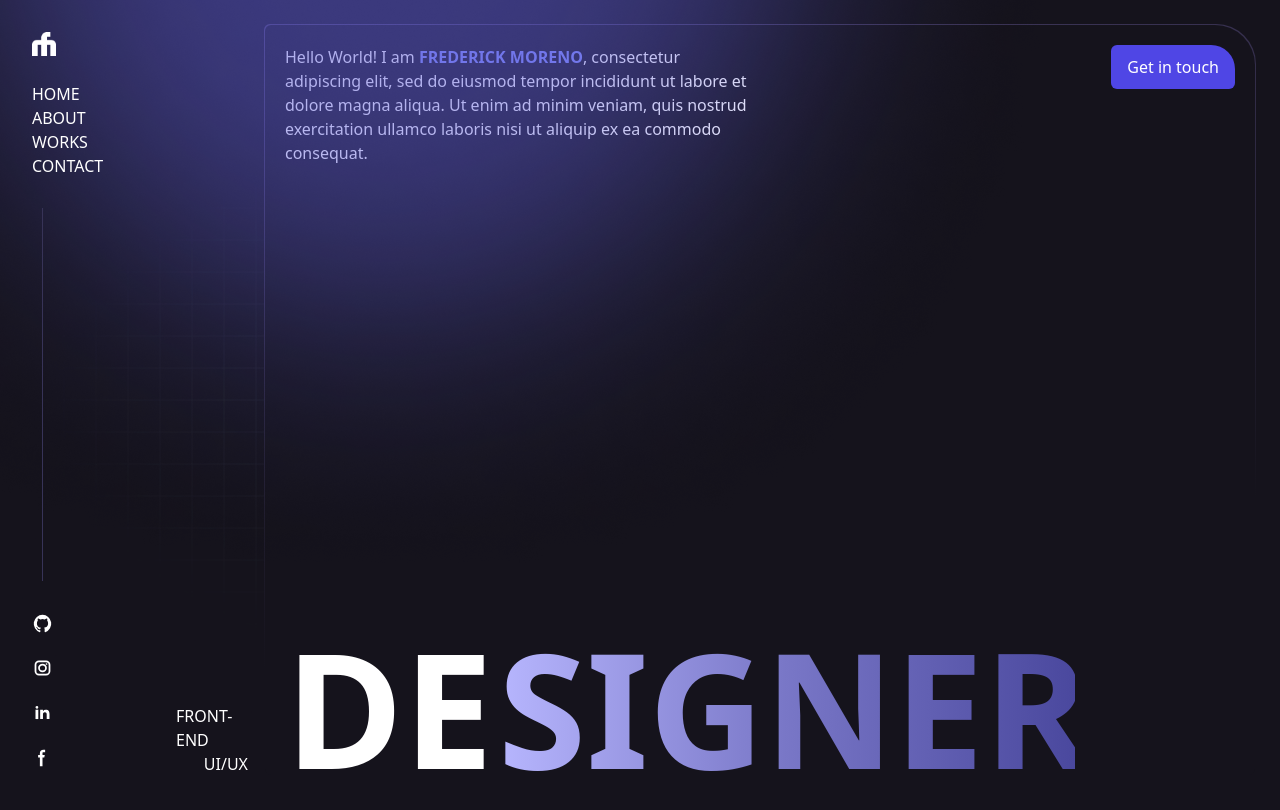
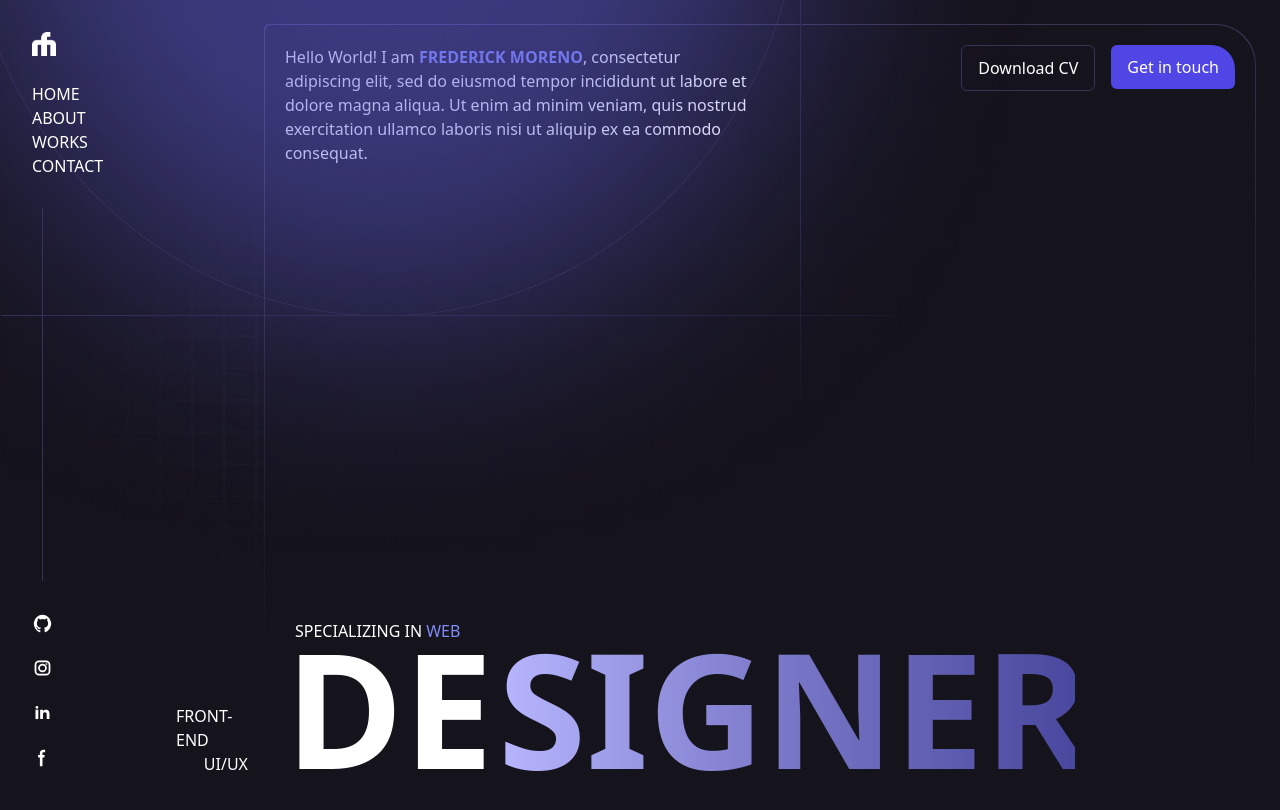
Before and after one commit to fwedwicc/FM-Portfolio, a React (Vite) app in the folder fm-portfolio/: page / in a window 1280 px wide. Shown: the top 810 px of the page. Built offline with nearby package versions, Linux system fonts and the light colour scheme.

Commit message:
Finished the final look for hero page, will modify the unfinished styles

```diff
--- a/fm-portfolio/src/assets/index.js
+++ b/fm-portfolio/src/assets/index.js
@@ -3,6 +3,7 @@ import instagram from './instagram.svg'
 import facebook from './facebook.svg'
 import linkedin from './linkedin.svg'
 import glow01 from './glow01.png'
+import glow from './glow.png'
 import grid from './grid.png'
 import FMlogo from './FM-logo.png'
 
@@ -12,6 +13,7 @@ export {
   facebook,
   linkedin,
   glow01,
+  glow,
   grid,
   FMlogo,
 }
--- a/fm-portfolio/src/components/Button.jsx
+++ b/fm-portfolio/src/components/Button.jsx
@@ -1,7 +1,7 @@
 import React from "react";
 
 const Button = ({ text, styles }) => (
-  <button type="button" className={`lg:py-2.5 lg:px-4 py-2 px-3 rounded-md bg-indigo-600 text-white text-[12px] lg:text-[16px] font-medium ${styles}`}>
+  <button type="button" className={`lg:py-2.5 lg:px-4 py-2 px-3 rounded-md bg-indigo-600 text-white text-[12px] lg:text-[16px] ${styles}`}>
     {text}
   </button>
 );
--- a/fm-portfolio/src/components/Hero.jsx
+++ b/fm-portfolio/src/components/Hero.jsx
@@ -1,11 +1,11 @@
 import React from 'react'
-import { glow01 } from '../assets'
+import { glow } from '../assets'
 import Button from '../components/Button'
 
 const Hero = () => {
   return (
     <>
-      <img src={glow01} alt="" className='absolute inset-0' />
+      <img src={glow} alt="" className='absolute inset-0' />
       <div className='lg:pl-[11rem] pl-[1rem] h-full lg:p-6 p-4 flex'>
         <div className='w-[25rem] flex flex-col justify-end lg:items-end items-start pr-4 uppercase'>
           <h4 className="text-white">Front-end</h4>
@@ -19,12 +19,14 @@ const Hero = () => {
               <div>
                 <p className='text-white'>Hello World! I am <span className='font-semibold text-indigo-400'>FREDERICK MORENO</span>, consectetur adipiscing elit, sed do eiusmod tempor incididunt ut labore et dolore magna aliqua. Ut enim ad minim veniam, quis nostrud exercitation ullamco laboris nisi ut aliquip ex ea commodo consequat.</p>
               </div>
-              <div className='flex lg:justify-end lg:items-start'>
+              <div className='flex lg:justify-end lg:items-start space-x-4'>
+                <Button text={'Download CV'} styles={'rounded-md z-10 bg-transparent border border-[#373357] text-[#a99fce]'}></Button>
                 <Button text={'Get in touch'} styles={'lg:rounded-tr-[1.5rem] sm:rounded-md md:rounded-md z-10'}></Button>
               </div>
             </div>
             {/* Bottom Side */}
-            <div className='flex items-start'>
+            <div className='flex flex-col items-start uppercase'>
+              <h4 className='text-white lg:mb-[-3.5rem] lg:ml-2.5 mb-[-0.5rem]'>Specializing in <span className='text-indigo-400'>web</span></h4>
               <h1 id='hero-heading-parent'>
                 <span>DE</span>
                 <div id='hero-heading-child'>
--- a/fm-portfolio/src/index.css
+++ b/fm-portfolio/src/index.css
@@ -34,7 +34,8 @@
     }
   }
   .nav-link:before {
-    @apply bg-[white] inline-block h-[1px] w-0 content-none;
+    @apply bg-[white] inline-block h-[1px] w-0;
+    content: "";
     transition: all 0.6s cubic-bezier(0.25, 0.8, 0.25, 1);
   }
   .nav-link:hover:before {
```
Also changed, not shown: fm-portfolio/src/assets/glow.png (added).
